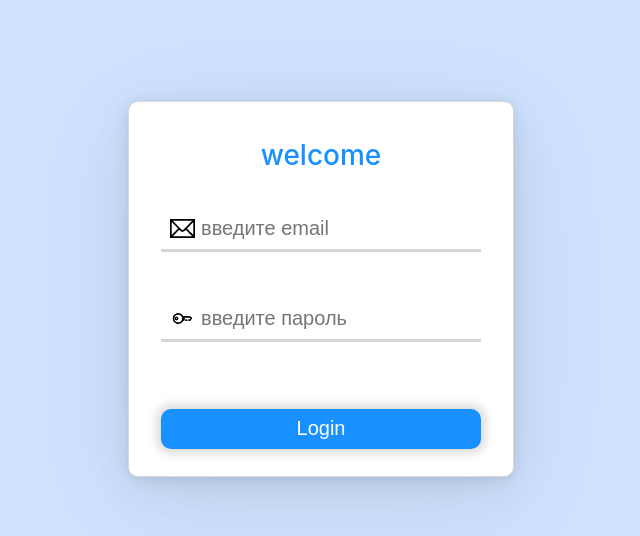
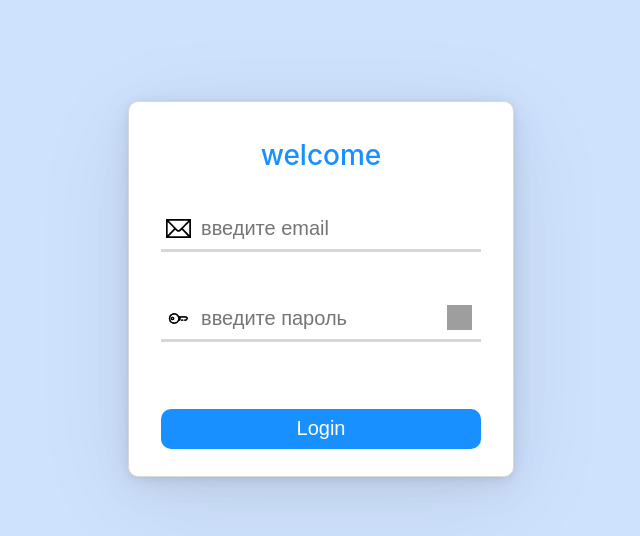
Before and after one commit to WhiteDazzle/sign-in-example, a React (Create React App) app: page / in a window 1280 px wide. Shown: the top 536 px of the page, without its empty margins (319-959 px from the left). Built offline with nearby package versions, Linux system fonts and the light colour scheme; grey boxes are pictures that could not be loaded.

Commit message:
add checkbox to password input

```diff
--- a/src/assets/scss/vars.scss
+++ b/src/assets/scss/vars.scss
@@ -8,15 +8,13 @@
   0 1.46302px 7.04911px rgba(0, 0, 0, 0.0282725),
   0 0.608796px 2.93329px rgba(0, 0, 0, 0.0196802);
 }
-
 %button-box {
+  cursor: pointer;
   border-radius: 10px;
   border: none;
-  box-shadow: 0 0 10px 5px rgba(221, 221, 221, 1);
-  &:focus {
-    scale: 97%;
-    outline: none;
-    box-shadow: none
+  outline: none;
+  &:focus-visible {
+    border: 4px solid #9abbce;
   }
 }
 %input-box {
@@ -36,3 +34,5 @@ $background-underline-focus: #1890FF;
 
 $text-color-main: #1890FF;
 $text-color-button-submit: white;
+
+$border-color-button-focus: #9abbce;
--- a/src/components/blocks/form-input/form-input.module.scss
+++ b/src/components/blocks/form-input/form-input.module.scss
@@ -2,6 +2,7 @@
 @import "../../../assets/scss/animation";
 .label {
   height: 100%;
+  position: relative;
   overflow: hidden;
 }
 
@@ -12,6 +13,14 @@
   width: 100%;
   height: 40px;
   font-size: 20px;
+}
+
+.input-img {
+  position: absolute;
+  top: -11px;
+  left: 5px;
+  width: 40px;
+  height: 40px;
   background-size: 25px 25px;
   background-repeat: no-repeat;
   background-position: 3% 50%;
--- a/src/components/blocks/form-input/form-input.tsx
+++ b/src/components/blocks/form-input/form-input.tsx
@@ -1,5 +1,6 @@
 import styles from "./form-input.module.scss";
 import { useState } from "react";
+import PasswordCheckboxView from "../password-checkbox-view/password-checkbox-view";
 
 type props = {
   type: string;
@@ -29,15 +30,16 @@ const FormInput = (props: props) => {
     minLength,
     pattern,
   } = props;
+  const [inputType, changeInputType] = useState(type)
   const [underlineFocusClass, setUnderlineFocusClass] = useState("");
   return (
     <label className={styles.label}>
       <input
         value={value}
         name={name}
-        type={type}
+        type={inputType}
         placeholder={placeholder}
-        className={`${styles.input} ${styles[`input--${name}`]}`}
+        className={styles.input}
         maxLength={maxLength}
         required={required}
         minLength={minLength}
@@ -53,6 +55,10 @@ const FormInput = (props: props) => {
           setUnderlineFocusClass("underline--defocus");
         }}
       />
+      <div
+        className={`${styles["input-img"]} ${styles[`input-img--${name}`]}`}
+      ></div>
+      {name === "password" && <PasswordCheckboxView changeInputType={changeInputType}/>}
       <div className={styles["underline-wrapper"]}>
         <div className={styles[underlineFocusClass]}></div>
       </div>
--- /dev/null
+++ b/src/components/blocks/password-checkbox-view/password-checkbox-view.module.scss
@@ -0,0 +1,32 @@
+@import "../../../assets/scss/vars";
+
+.label {
+  position: absolute;
+  right: 0;
+  top: -32px;
+  height: 40px;
+  width: 40px;
+}
+
+.checkbox-password-input {
+  appearance: none;
+  -webkit-appearance: none;
+  &:focus-visible + .checkbox-password {
+    border: 2px solid $border-color-button-focus;
+  }
+}
+
+.checkbox-password {
+  height: 40px;
+  width: 40px;
+  background-size: 25px 25px;
+  background-repeat: no-repeat;
+  background-position: 40% 50%;
+  cursor: pointer;
+  &--view {
+    background-image: url("../../../assets/img/view.svg");
+  }
+  &--no-view {
+    background-image: url("../../../assets/img/no-view.svg");
+  }
+}
--- /dev/null
+++ b/src/components/blocks/password-checkbox-view/password-checkbox-view.tsx
@@ -0,0 +1,31 @@
+import { useState } from "react";
+import styles from "./password-checkbox-view.module.scss";
+
+const PasswordCheckboxView = ({changeInputType}: {changeInputType: (value:string) => void}) => {
+  const [checked, changeChecked] = useState(false);
+  const onChangeCheckbox = () => {
+    changeChecked(!checked)
+    console.log(checked)
+    if(checked) changeInputType('text')
+    if(!checked) changeInputType('password')
+  }
+  return (
+    <label className={styles['label']}>
+      <input
+        type="checkbox"
+        className={styles["checkbox-password-input"]}
+        checked={checked}
+        onChange={onChangeCheckbox}
+      />
+      <div
+        className={`${styles["checkbox-password"]} ${
+          checked
+            ? styles["checkbox-password--view"]
+            : styles["checkbox-password--no-view"]
+        }`}
+      ></div>
+    </label>
+  );
+};
+
+export default PasswordCheckboxView
```
